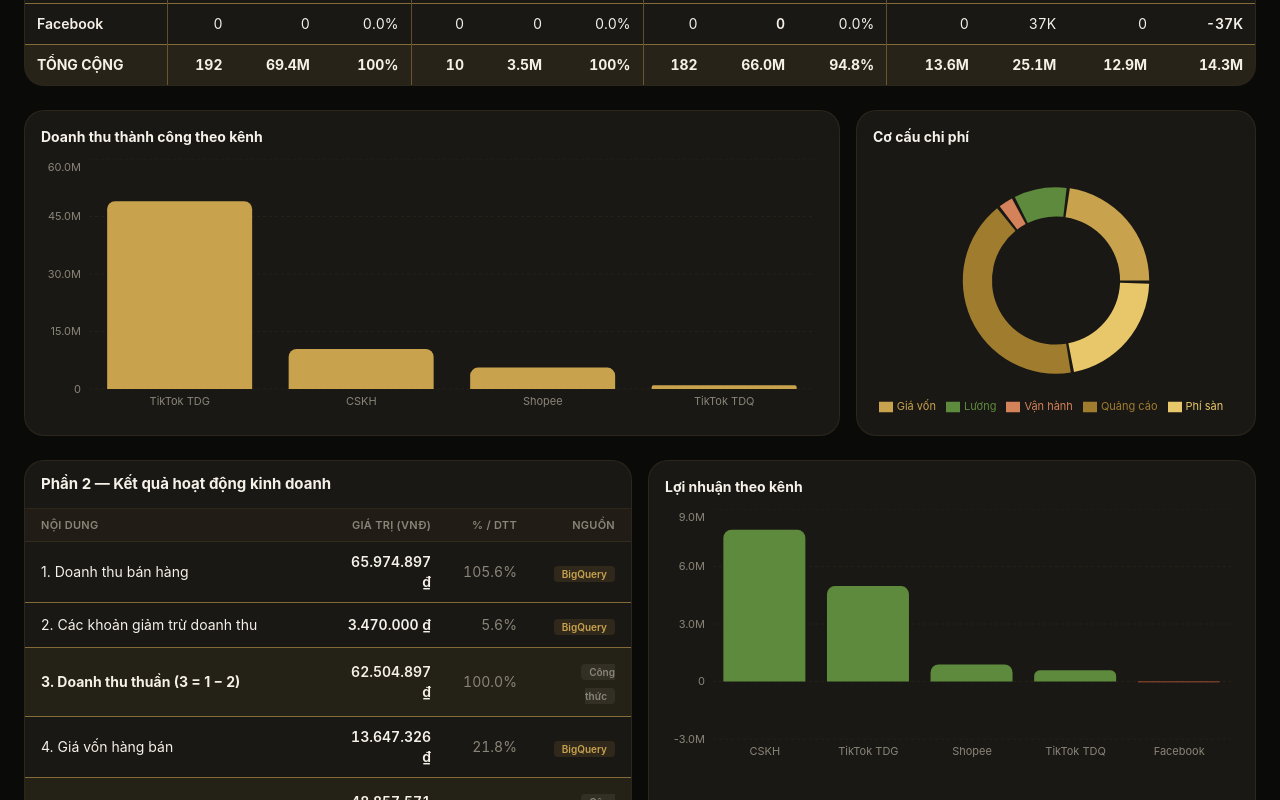
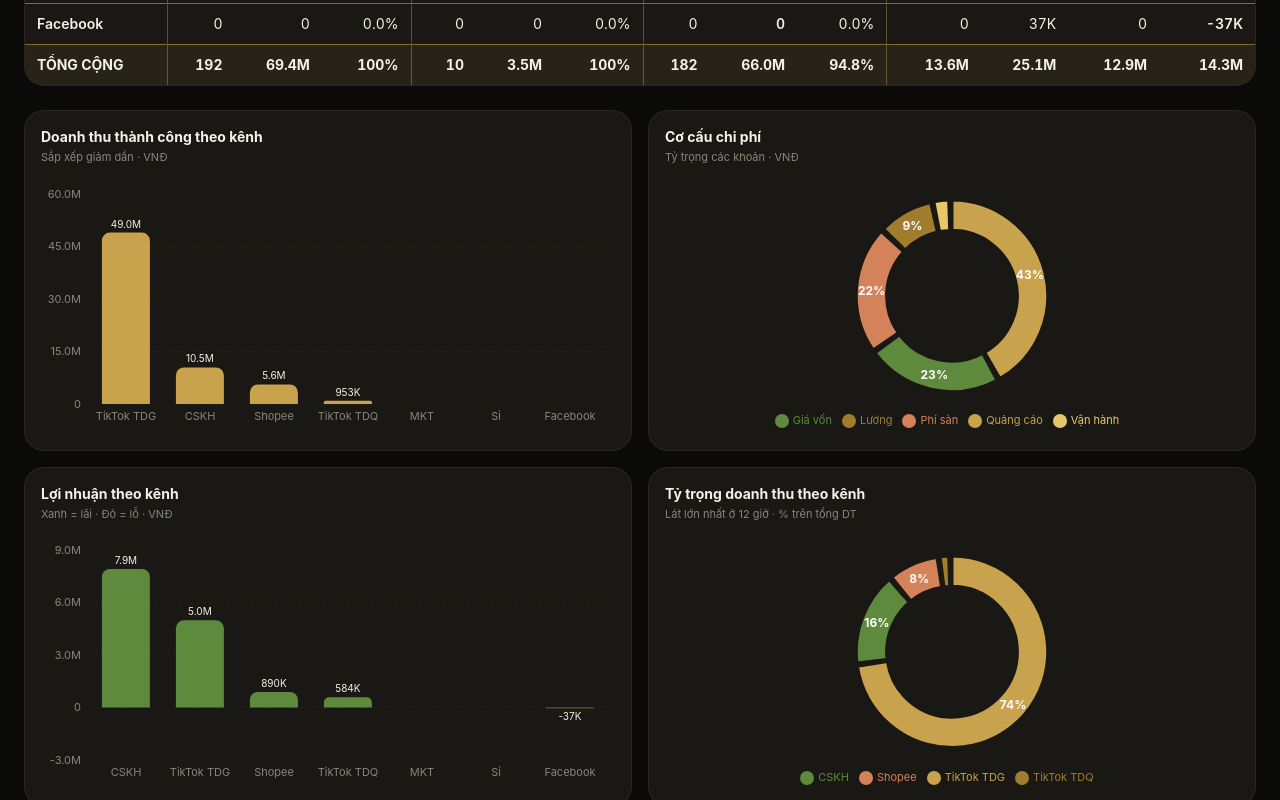
Before and after one commit to tamdaoworkspace-dev/tdg-dashboard-ketquakinhdoanh, a Next.js app: page / in a window 1280 px wide. Shown: the part 680-1480 px from the top of the page. Built offline with nearby package versions, Linux system fonts and the light colour scheme.

Commit message:
Add files via upload

```diff
--- a/app/page.tsx
+++ b/app/page.tsx
@@ -6,7 +6,7 @@ import { Header } from "@/components/Header";
 import { KPICard } from "@/components/KPICard";
 import { ChannelTable } from "@/components/ChannelTable";
 import { PnLTable } from "@/components/PnLTable";
-import { RevenueByChannel, ProfitByChannel, CostDonut, TrendChart } from "@/components/Charts";
+import { RevenueByChannel, ProfitByChannel, CostDonut, RevenueShareDonut, TrendChart } from "@/components/Charts";
 
 interface Bundle { generatedAt: string; days: Report[]; }
 
@@ -86,15 +86,16 @@ export default function Dashboard() {
 
           <div className="mb-6"><ChannelTable channels={data.channels} /></div>
 
-          <div className="grid lg:grid-cols-3 gap-4 mb-6">
-            <div className="lg:col-span-2"><RevenueByChannel channels={data.channels} /></div>
+          <div className="grid lg:grid-cols-2 gap-4 mb-4">
+            <RevenueByChannel channels={data.channels} />
             <CostDonut data={data.costBreakdown} />
           </div>
+          <div className="grid lg:grid-cols-2 gap-4 mb-6">
+            <ProfitByChannel channels={data.channels} />
+            <RevenueShareDonut channels={data.channels} />
+          </div>
 
-          <div className="grid lg:grid-cols-2 gap-4 mb-6">
-            <PnLTable pnl={data.pnl} />
-            <ProfitByChannel channels={data.channels} />
-          </div>
+          <div className="mb-6"><PnLTable pnl={data.pnl} /></div>
 
           <div className="text-center text-tdg-secondary text-[11px] pt-4 border-t border-tdg-border">
             TDG Dashboard (static) · Nguồn: BigQuery + Google Sheets · build {new Date(bundle!.generatedAt).toLocaleString("vi-VN")}
--- a/components/Charts.tsx
+++ b/components/Charts.tsx
@@ -1,7 +1,7 @@
 "use client";
 import {
   ResponsiveContainer, BarChart, Bar, XAxis, YAxis, CartesianGrid, Tooltip,
-  PieChart, Pie, Cell, Legend, AreaChart, Area, Line, LineChart,
+  PieChart, Pie, Cell, Legend, AreaChart, Area, Line, LabelList,
 } from "recharts";
 import type { ChannelRow } from "@/lib/types";
 import { fmtVND, fmtVNDFull } from "@/lib/types";
@@ -12,30 +12,69 @@ const tip = {
   background: TDG.card, border: `1px solid ${TDG.accent}`,
   borderRadius: 12, color: TDG.text, fontSize: 12,
 };
+const axisX = { fill: TDG.secondary, fontSize: 11 };
 
-function Card({ title, children }: { title: string; children: React.ReactNode }) {
+function Card({ title, sub, children }: { title: string; sub?: string; children: React.ReactNode }) {
   return (
     <div className="bg-tdg-card rounded-ios-lg border border-tdg-border p-4 animate-fade-up">
-      <h3 className="text-sm font-bold text-tdg-text mb-3">{title}</h3>
-      {children}
+      <h3 className="text-sm font-bold text-tdg-text">{title}</h3>
+      {sub && <p className="text-[11px] text-tdg-secondary mb-2 mt-0.5">{sub}</p>}
+      <div className={sub ? "" : "mt-3"}>{children}</div>
     </div>
+  );
+}
+
+const renderPct =
+  (total: number) =>
+  ({ cx, cy, midAngle, innerRadius, outerRadius, value }: any) => {
+    const pct = total > 0 ? value / total : 0;
+    if (pct < 0.04) return null;
+    const r = innerRadius + (outerRadius - innerRadius) * 0.5;
+    const x = cx + r * Math.cos((-midAngle * Math.PI) / 180);
+    const y = cy + r * Math.sin((-midAngle * Math.PI) / 180);
+    return (
+      <text x={x} y={y} fill="#fff" fontSize={12} fontWeight={700}
+        textAnchor="middle" dominantBaseline="central">
+        {(pct * 100).toFixed(0)}%
+      </text>
+    );
+  };
+
+function Donut({ data }: { data: { label: string; value: number }[] }) {
+  const rows = data.filter((d) => d.value > 0).sort((a, b) => b.value - a.value);
+  const total = rows.reduce((s, d) => s + d.value, 0);
+  return (
+    <ResponsiveContainer width="100%" height={260}>
+      <PieChart>
+        <Pie data={rows} dataKey="value" nameKey="label" innerRadius="56%" outerRadius="82%"
+          startAngle={90} endAngle={-270} paddingAngle={2} stroke={TDG.card} strokeWidth={3}
+          labelLine={false} label={renderPct(total)} isAnimationActive={false}>
+          {rows.map((_, i) => <Cell key={i} fill={TDG_CHART_COLORS[i % TDG_CHART_COLORS.length]} />)}
+        </Pie>
+        <Tooltip contentStyle={tip}
+          formatter={(v: number) => `${fmtVNDFull(v)} | ${((v / total) * 100).toFixed(1)}%`} />
+        <Legend wrapperStyle={{ fontSize: 11, color: TDG.secondary }} iconType="circle" />
+      </PieChart>
+    </ResponsiveContainer>
   );
 }
 
 export function RevenueByChannel({ channels }: { channels: ChannelRow[] }) {
   const data = channels
-    .filter((c) => c.success.revenue > 0)
-    .map((c) => ({ name: c.name, value: c.success.revenue }))
+    .map((c) => ({ name: c.name, value: Math.round(c.success.revenue) }))
     .sort((a, b) => b.value - a.value);
   return (
-    <Card title="Doanh thu thành công theo kênh">
+    <Card title="Doanh thu thành công theo kênh" sub="Sắp xếp giảm dần · VNĐ">
       <ResponsiveContainer width="100%" height={260}>
-        <BarChart data={data} margin={{ left: 4, right: 8 }}>
+        <BarChart data={data} margin={{ top: 20, left: 4, right: 8 }}>
           <CartesianGrid strokeDasharray="3 3" stroke="rgba(200,162,77,0.06)" vertical={false} />
-          <XAxis dataKey="name" tick={{ fill: TDG.secondary, fontSize: 11 }} axisLine={false} tickLine={false} />
-          <YAxis tickFormatter={fmtVND} tick={{ fill: TDG.secondary, fontSize: 11 }} axisLine={false} tickLine={false} width={44} />
+          <XAxis dataKey="name" tick={axisX} axisLine={false} tickLine={false} interval={0} />
+          <YAxis tickFormatter={fmtVND} tick={axisX} axisLine={false} tickLine={false} width={44} />
           <Tooltip contentStyle={tip} formatter={(v: number) => fmtVNDFull(v)} cursor={{ fill: "rgba(200,162,77,0.06)" }} />
-          <Bar dataKey="value" fill={TDG.accent} radius={[8, 8, 0, 0]} />
+          <Bar dataKey="value" fill={TDG.accent} radius={[8, 8, 0, 0]} maxBarSize={48} isAnimationActive={false}>
+            <LabelList dataKey="value" position="top" fill={TDG.text} fontSize={10}
+              formatter={(v: number) => (v ? fmtVND(v) : "")} />
+          </Bar>
         </BarChart>
       </ResponsiveContainer>
     </Card>
@@ -44,21 +83,20 @@ export function RevenueByChannel({ channels }: { channels: ChannelRow[] }) {
 
 export function ProfitByChannel({ channels }: { channels: ChannelRow[] }) {
   const data = channels
-    .filter((c) => c.success.revenue > 0 || channelProfit(c) !== 0)
     .map((c) => ({ name: c.name, value: Math.round(channelProfit(c)) }))
     .sort((a, b) => b.value - a.value);
   return (
-    <Card title="Lợi nhuận theo kênh">
+    <Card title="Lợi nhuận theo kênh" sub="Xanh = lãi · Đỏ = lỗ · VNĐ">
       <ResponsiveContainer width="100%" height={260}>
-        <BarChart data={data} margin={{ left: 4, right: 8 }}>
+        <BarChart data={data} margin={{ top: 20, left: 4, right: 8 }}>
           <CartesianGrid strokeDasharray="3 3" stroke="rgba(200,162,77,0.06)" vertical={false} />
-          <XAxis dataKey="name" tick={{ fill: TDG.secondary, fontSize: 11 }} axisLine={false} tickLine={false} />
-          <YAxis tickFormatter={fmtVND} tick={{ fill: TDG.secondary, fontSize: 11 }} axisLine={false} tickLine={false} width={44} />
+          <XAxis dataKey="name" tick={axisX} axisLine={false} tickLine={false} interval={0} />
+          <YAxis tickFormatter={fmtVND} tick={axisX} axisLine={false} tickLine={false} width={44} />
           <Tooltip contentStyle={tip} formatter={(v: number) => fmtVNDFull(v)} cursor={{ fill: "rgba(200,162,77,0.06)" }} />
-          <Bar dataKey="value" radius={[8, 8, 0, 0]}>
-            {data.map((d, i) => (
-              <Cell key={i} fill={d.value >= 0 ? TDG.positive : TDG.negative} />
-            ))}
+          <Bar dataKey="value" radius={[8, 8, 0, 0]} maxBarSize={48} isAnimationActive={false}>
+            {data.map((d, i) => <Cell key={i} fill={d.value >= 0 ? TDG.positive : TDG.negative} />)}
+            <LabelList dataKey="value" position="top" fill={TDG.text} fontSize={10}
+              formatter={(v: number) => (v ? fmtVND(v) : "")} />
           </Bar>
         </BarChart>
       </ResponsiveContainer>
@@ -67,18 +105,18 @@ export function ProfitByChannel({ channels }: { channels: ChannelRow[] }) {
 }
 
 export function CostDonut({ data }: { data: { label: string; value: number }[] }) {
-  const rows = data.filter((d) => d.value > 0);
   return (
-    <Card title="Cơ cấu chi phí">
-      <ResponsiveContainer width="100%" height={260}>
-        <PieChart>
-          <Pie data={rows} dataKey="value" nameKey="label" innerRadius="55%" outerRadius="80%" paddingAngle={2} stroke="none">
-            {rows.map((_, i) => <Cell key={i} fill={TDG_CHART_COLORS[i % TDG_CHART_COLORS.length]} />)}
-          </Pie>
-          <Tooltip contentStyle={tip} formatter={(v: number) => fmtVNDFull(v)} />
-          <Legend wrapperStyle={{ fontSize: 11, color: TDG.secondary }} />
-        </PieChart>
-      </ResponsiveContainer>
+    <Card title="Cơ cấu chi phí" sub="Tỷ trọng các khoản · VNĐ">
+      <Donut data={data} />
+    </Card>
+  );
+}
+
+export function RevenueShareDonut({ channels }: { channels: ChannelRow[] }) {
+  const data = channels.map((c) => ({ label: c.name, value: c.success.revenue }));
+  return (
+    <Card title="Tỷ trọng doanh thu theo kênh" sub="Lát lớn nhất ở 12 giờ · % trên tổng DT">
+      <Donut data={data} />
     </Card>
   );
 }
@@ -96,8 +134,8 @@ export function TrendChart({ data }: { data: { date: string; revenue: number; pr
             </linearGradient>
           </defs>
           <CartesianGrid strokeDasharray="3 3" stroke="rgba(200,162,77,0.06)" vertical={false} />
-          <XAxis dataKey="date" tickFormatter={fmtDay} tick={{ fill: TDG.secondary, fontSize: 11 }} axisLine={false} tickLine={false} />
-          <YAxis tickFormatter={fmtVND} tick={{ fill: TDG.secondary, fontSize: 11 }} axisLine={false} tickLine={false} width={44} />
+          <XAxis dataKey="date" tickFormatter={fmtDay} tick={axisX} axisLine={false} tickLine={false} />
+          <YAxis tickFormatter={fmtVND} tick={axisX} axisLine={false} tickLine={false} width={44} />
           <Tooltip contentStyle={tip} formatter={(v: number) => fmtVNDFull(v)} labelFormatter={fmtDay} />
           <Area type="monotone" dataKey="revenue" name="Doanh thu" stroke={TDG.accent} strokeWidth={2} fill="url(#tdgRev)" dot={false} />
           <Line type="monotone" dataKey="profit" name="Lợi nhuận" stroke={TDG.positive} strokeWidth={2} dot={false} />
--- a/package.json
+++ b/package.json
@@ -12,7 +12,8 @@
     "next": "14.2.5",
     "react": "^18.3.1",
     "react-dom": "^18.3.1",
-    "recharts": "^2.12.7"
+    "chart.js": "^4.4.1",
+    "chartjs-plugin-datalabels": "^2.2.0"
   },
   "devDependencies": {
     "@google-cloud/bigquery": "^7.9.1",
```
